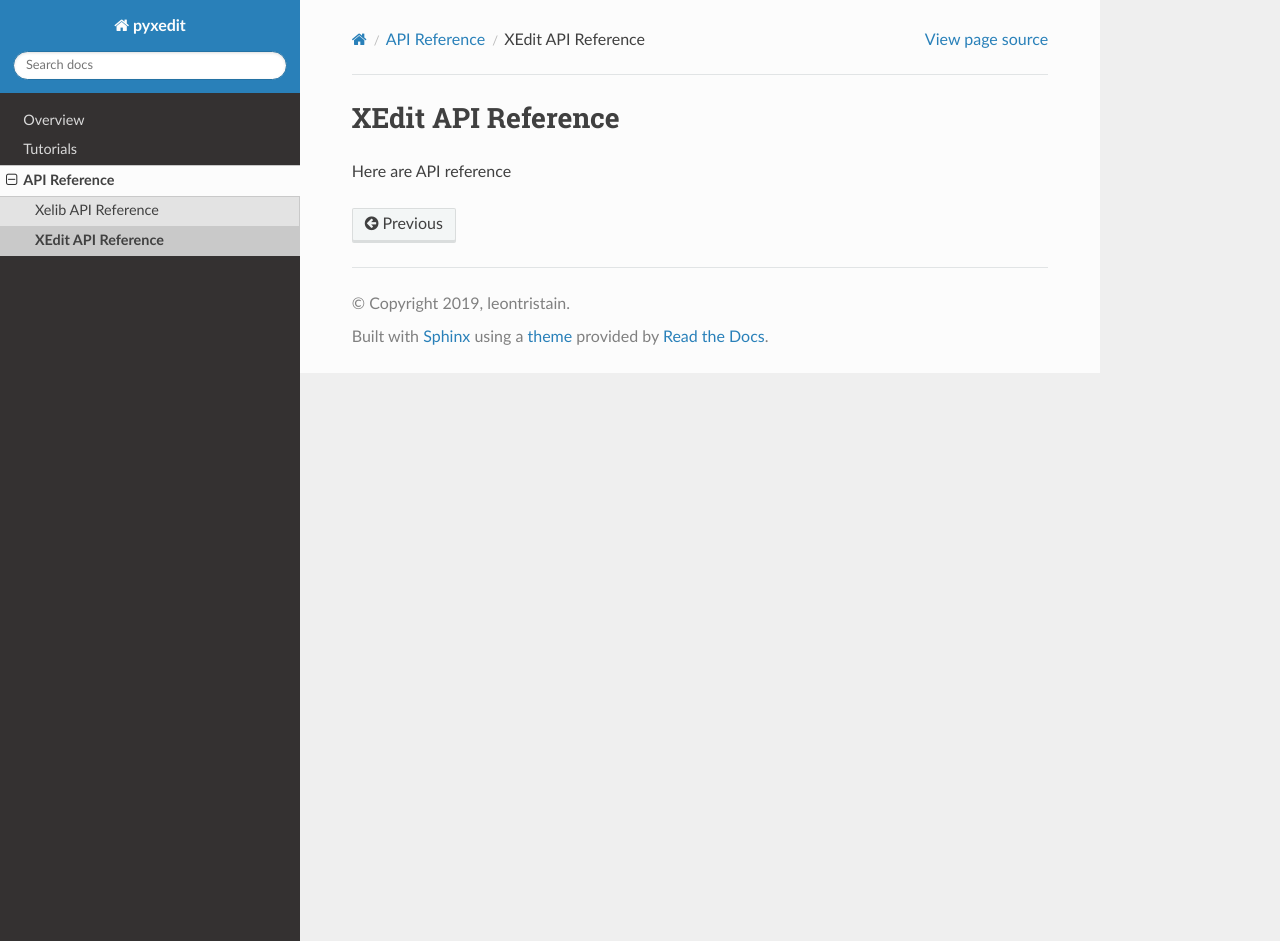
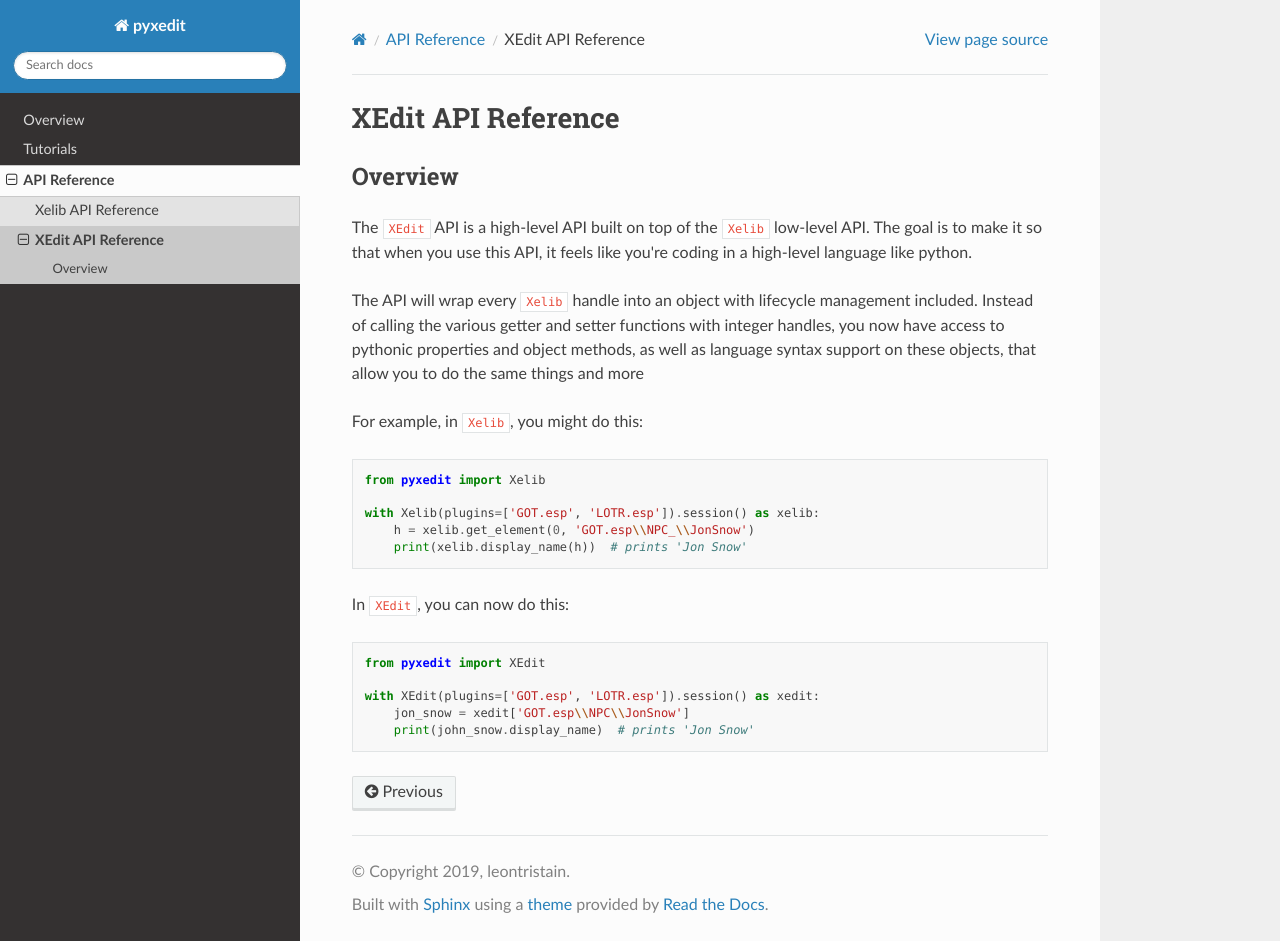
Before and after one commit to leontristain/pyxedit, a Sphinx documentation site: the page built from docs/api_reference/xedit_api_reference.rst, in a window 1280 px wide and 941 px high. Built offline with Sphinx 7.4.7 and the Read the Docs theme 2.0.0, drawn with Linux system fonts in a browser that asks for light colours.

Commit message:
doc updates

```diff
--- a/docs/api_reference/xedit_api_reference.rst
+++ b/docs/api_reference/xedit_api_reference.rst
@@ -5,4 +5,31 @@ XEdit API Reference
 .. toctree::
    :maxdepth: 1
 
-Here are API reference
+Overview
+========
+
+The ``XEdit`` API is a high-level API built on top of the ``Xelib`` low-level API. The goal is to make it so that when you use this API, it feels like you're coding in a high-level language like python.
+
+The API will wrap every ``Xelib`` handle into an object with lifecycle management included. Instead of calling the various getter and setter functions with integer handles, you now have access to pythonic properties and object methods, as well as language syntax support on these objects, that allow you to do the same things and more
+
+For example, in ``Xelib``, you might do this:
+
+.. highlight:: python
+.. code-block:: python
+
+    from pyxedit import Xelib
+
+    with Xelib(plugins=['GOT.esp', 'LOTR.esp']).session() as xelib:
+        h = xelib.get_element(0, 'GOT.esp\\NPC_\\JonSnow')
+        print(xelib.display_name(h))  # prints 'Jon Snow'
+
+In ``XEdit``, you can now do this:
+
+.. highlight:: python
+.. code-block:: python
+
+    from pyxedit import XEdit
+
+    with XEdit(plugins=['GOT.esp', 'LOTR.esp']).session() as xedit:
+        jon_snow = xedit['GOT.esp\\NPC\\JonSnow']
+        print(john_snow.display_name)  # prints 'Jon Snow'
```
Also changed, not shown: docs/api_reference/xelib_api_reference.rst (+14 -7 lines).
